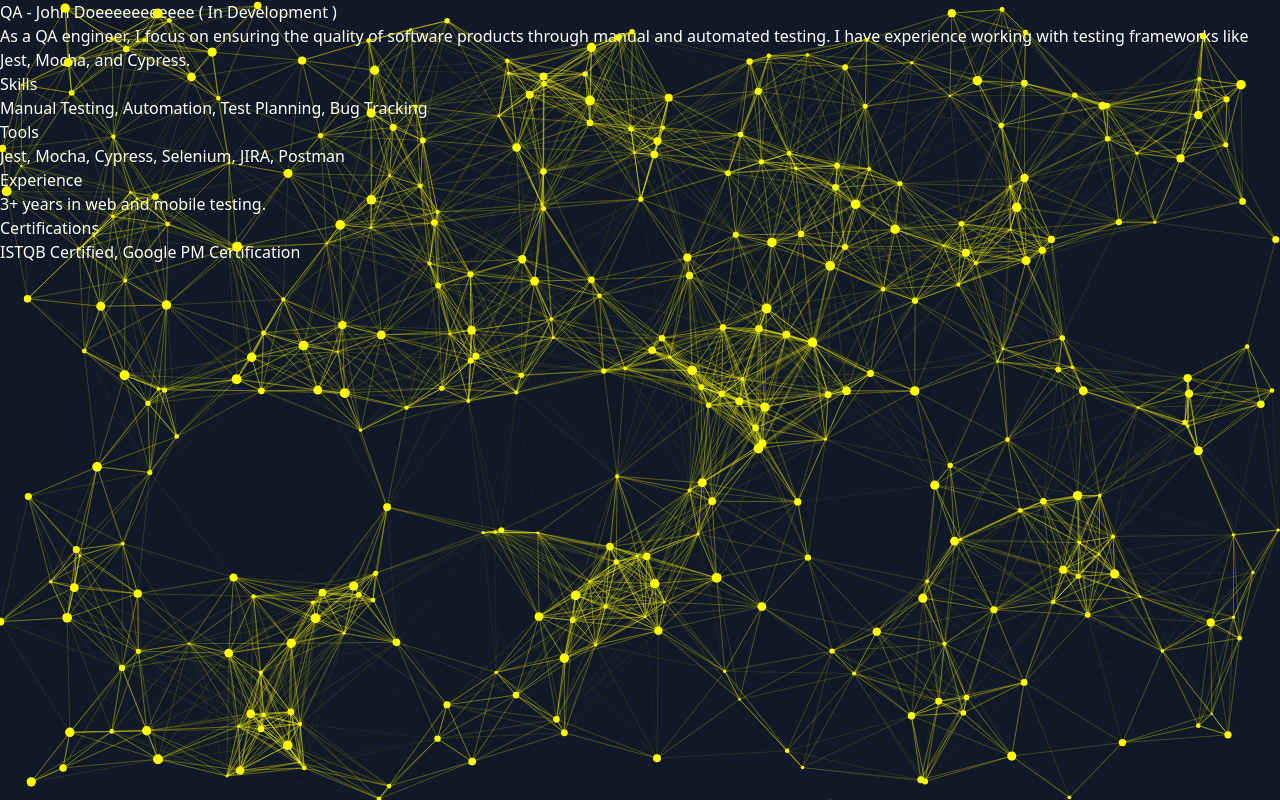
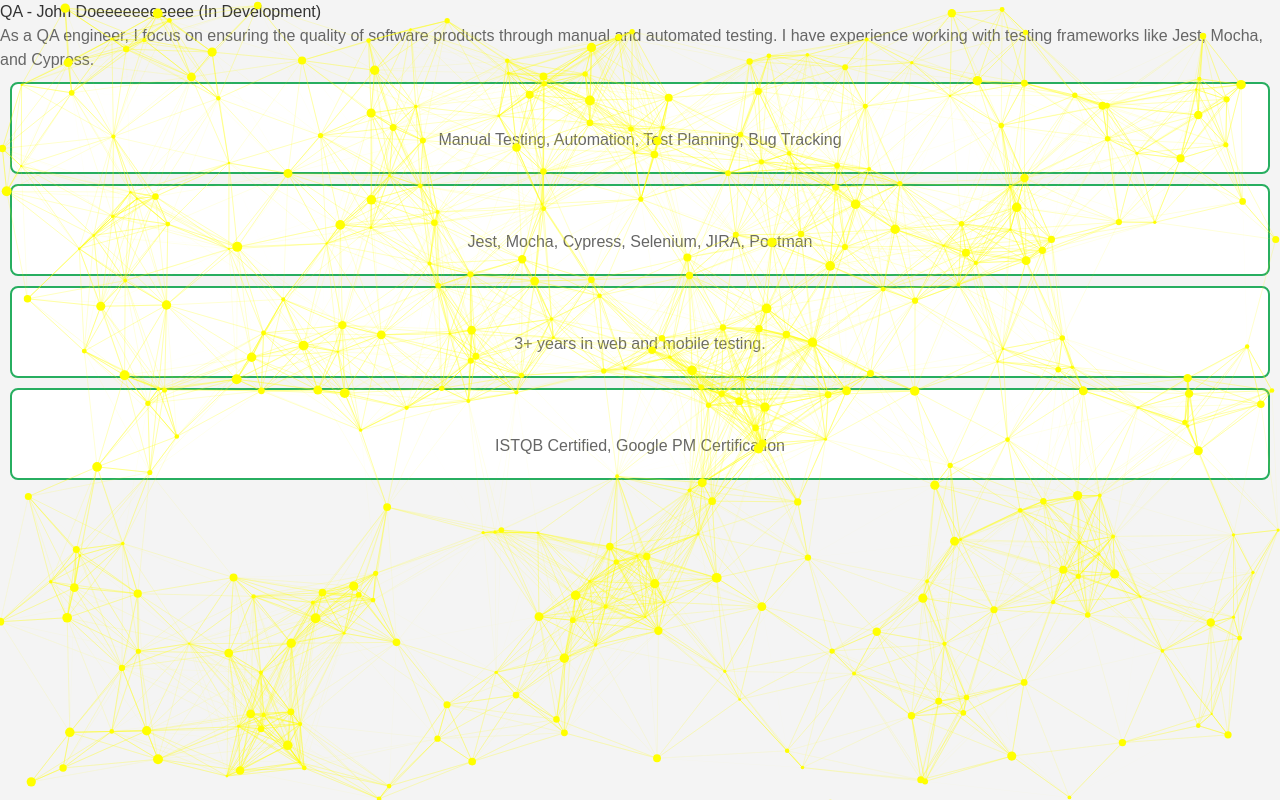
Before and after one commit to tediyo/New-QA-Pro-Web, a Next.js app: page /qa in a window 1280 px wide. Built offline with nearby package versions, Linux system fonts and the light colour scheme.

Commit message:
Styling for QA Enhancement2

```diff
--- a/src/app/qa/page.tsx
+++ b/src/app/qa/page.tsx
@@ -1,60 +1,54 @@
 "use client";
 
-import { FC, useEffect, useState } from 'react';
+import { FC, useEffect, useState } from "react";
 import ParticlesBackground from "@/components/ParticlesBackground";
+import "./styles.css"; // Import the CSS file
 
 const QAPage: FC = () => {
-  // Track if the component has mounted on the client to prevent mismatch
   const [isClient, setIsClient] = useState(false);
 
   useEffect(() => {
-    // Set the state to true once the component is mounted on the client
     setIsClient(true);
   }, []);
 
   return (
-    <div className="min-h-screen w-full flex justify-center items-center bg-gray-50">
+    <div className="page-container">
       <ParticlesBackground />
-      <div className="p-8 w-full max-w-4xl">
-        <h2 className="text-4xl font-bold text-gray-900 text-center">
-          QA - John Doeeeeeeeeeee ( In Development )
+      <div className="content-wrapper">
+        <h2 className="page-title">
+          QA - John Doeeeeeeeeeee (In Development)
         </h2>
 
-        <p className="mt-4 text-lg text-gray-700 text-center">
-          As a QA engineer, I focus on ensuring the quality of software products through manual and automated testing. I have experience working with testing frameworks like Jest, Mocha, and Cypress.
+        <p className="page-description">
+          As a QA engineer, I focus on ensuring the quality of software
+          products through manual and automated testing. I have experience
+          working with testing frameworks like Jest, Mocha, and Cypress.
         </p>
 
-        {/* Only render the content after the component has mounted (on client side) */}
         {isClient && (
-          <div className="grid grid-cols-1 md:grid-cols-2 lg:grid-cols-2 gap-6 mt-8 justify-items-center">
-            {/* Card 1 - Skills */}
-            <div className="bg-white shadow-md rounded-2xl w-64 h-64 flex flex-col justify-center items-center border-2 border-green-500">
-              <h6 className="text-2xl font-semibold text-gray-800">Skills</h6>
-              <p className="mt-2 text-center text-gray-600">
+          <div className="card-grid">
+            <div className="qa-card">
+              <h6 className="card-title">Skills</h6>
+              <p className="card-text">
                 Manual Testing, Automation, Test Planning, Bug Tracking
               </p>
             </div>
 
-            {/* Card 2 - Tools */}
-            <div className="bg-white shadow-md rounded-2xl w-64 h-64 flex flex-col justify-center items-center border-2 border-green-500">
-              <h1 className="text-2xl font-semibold text-gray-800">Tools</h1>
-              <p className="mt-2 text-center text-gray-600">
+            <div className="qa-card">
+              <h6 className="card-title">Tools</h6>
+              <p className="card-text">
                 Jest, Mocha, Cypress, Selenium, JIRA, Postman
               </p>
             </div>
 
-            {/* Card 3 - Experience */}
-            <div className="bg-white shadow-md rounded-2xl w-64 h-64 flex flex-col justify-center items-center border-2 border-green-500">
-              <h2 className="text-2xl font-semibold text-gray-800">Experience</h2>
-              <p className="mt-2 text-center text-gray-600">
-                3+ years in web and mobile testing.
-              </p>
+            <div className="qa-card">
+              <h6 className="card-title">Experience</h6>
+              <p className="card-text">3+ years in web and mobile testing.</p>
             </div>
 
-            {/* Card 4 - Certifications */}
-            <div className="bg-white shadow-md rounded-2xl w-64 h-64 flex flex-col justify-center items-center border-2 border-green-500">
-              <h2 className="text-2xl font-semibold text-gray-800">Certifications</h2>
-              <p className="mt-2 text-center text-gray-600">
+            <div className="qa-card">
+              <h6 className="card-title">Certifications</h6>
+              <p className="card-text">
                 ISTQB Certified, Google PM Certification
               </p>
             </div>
```
